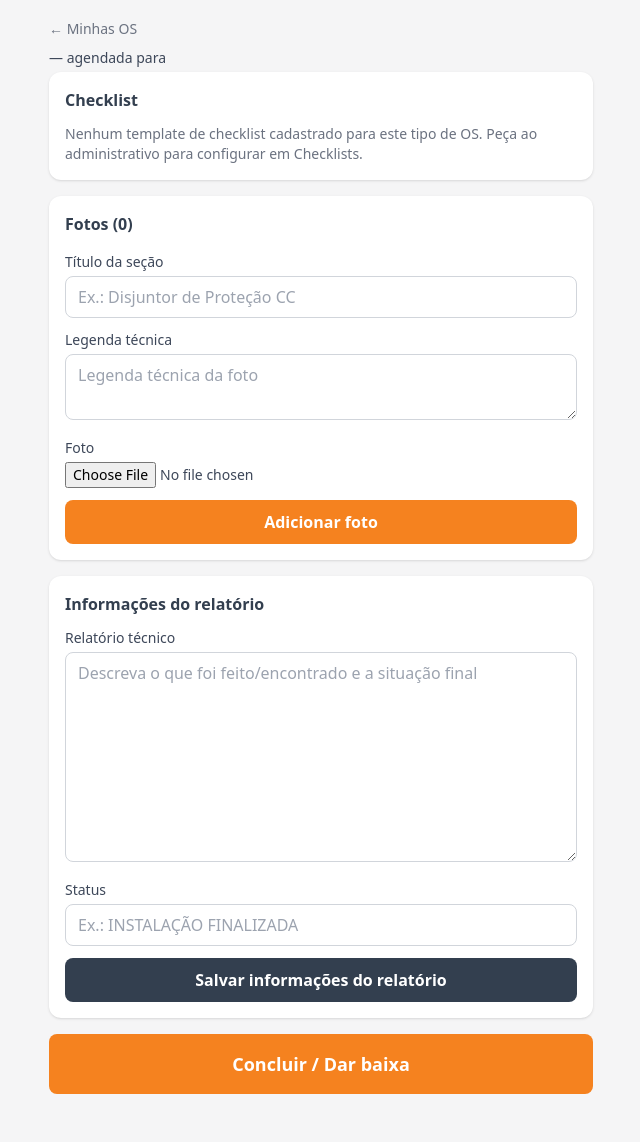
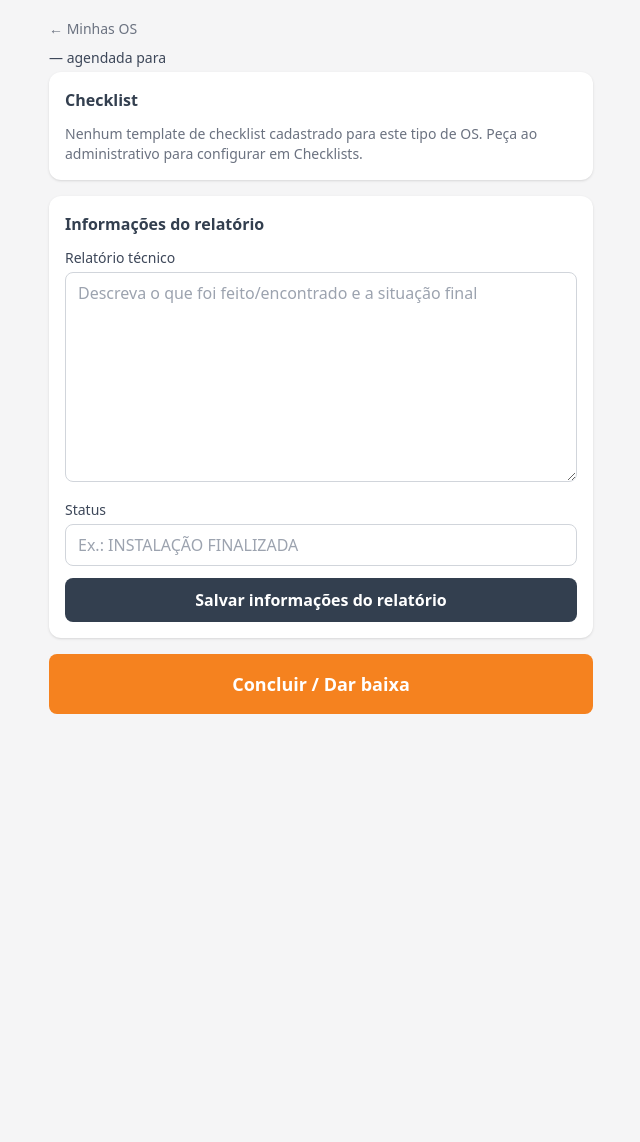
Before and after one commit to jefso137-boot/jsxenergy, a Django app: template templates/tecnico/detalhe_os.html in a window 1280 px wide. Shown: the whole page, without its empty margins (319-959 px from the left). After the commit the page ends 714 px from the top, so only its background shows below. Run offline with Django 5.2, Linux system fonts and the light colour scheme; the template is opened without the code that fills it: values that come from a table or form of the project are taken from there, others are empty; some libraries are stand-ins or nearby versions.

Commit message:
Remove standalone Fotos section, PDF photos now come from checklist
The free-form "Fotos" section duplicated what checklist FOTO-type
questions already do. PDF photo report pages are now built directly
from checklist items with tipo_campo=FOTO that were answered with a
photo, using the question text as the page title. The blanket
"at least one photo" requirement on dar_baixa was dropped in favor
of per-item obrigatorio validation, which already covers this.

```diff
--- a/apps/ordens/forms.py
+++ b/apps/ordens/forms.py
@@ -1,6 +1,6 @@
 from django import forms
 
-from .models import OrdemServico, OsFoto
+from .models import OrdemServico
 
 
 class OsNarrativaForm(forms.ModelForm):
@@ -20,14 +20,3 @@ class OsNarrativaForm(forms.ModelForm):
             ),
             "status_pill_text": forms.TextInput(attrs={"placeholder": "Ex.: INSTALAÇÃO FINALIZADA"}),
         }
-
-
-class OsFotoForm(forms.ModelForm):
-    class Meta:
-        model = OsFoto
-        fields = ["titulo_secao", "legenda", "imagem", "ordem"]
-        widgets = {
-            "titulo_secao": forms.TextInput(attrs={"placeholder": "Ex.: Disjuntor de Proteção CC"}),
-            "legenda": forms.Textarea(attrs={"rows": 2, "placeholder": "Legenda técnica da foto"}),
-            "imagem": forms.ClearableFileInput(attrs={"accept": "image/*"}),
-        }
--- a/templates/tecnico/detalhe_os.html
+++ b/templates/tecnico/detalhe_os.html
@@ -67,49 +67,6 @@
     {% endif %}
 </section>
 
-<!-- ===================== FOTOS ===================== -->
-<section class="bg-white rounded-xl shadow p-4 mb-4">
-    <h2 class="font-bold text-navy mb-3">Fotos ({{ fotos|length }})</h2>
-
-    <div class="space-y-3 mb-4">
-        {% for foto in fotos %}
-        <div class="flex gap-3 items-start border border-gray-100 rounded-lg p-2">
-            <img src="{{ foto.imagem.url }}" class="w-16 h-16 object-cover rounded-lg flex-shrink-0">
-            <div class="flex-1 min-w-0">
-                <p class="text-sm font-semibold truncate">{{ foto.titulo_secao }}</p>
-                <p class="text-xs text-gray-500 truncate">{{ foto.legenda }}</p>
-            </div>
-            <form method="post">
-                {% csrf_token %}
-                <input type="hidden" name="acao" value="excluir_foto">
-                <input type="hidden" name="foto_id" value="{{ foto.id }}">
-                <button type="submit" class="text-xs text-red-600">Excluir</button>
-            </form>
-        </div>
-        {% endfor %}
-    </div>
-
-    <form method="post" enctype="multipart/form-data" class="space-y-3">
-        {% csrf_token %}
-        <input type="hidden" name="acao" value="add_foto">
-        <div>
-            <label class="block text-sm font-medium mb-1">Título da seção</label>
-            {% render_field foto_form.titulo_secao class="w-full rounded-lg border border-gray-300 px-3 py-2" %}
-        </div>
-        <div>
-            <label class="block text-sm font-medium mb-1">Legenda técnica</label>
-            {% render_field foto_form.legenda class="w-full rounded-lg border border-gray-300 px-3 py-2" %}
-        </div>
-        <div>
-            <label class="block text-sm font-medium mb-1">Foto</label>
-            {% render_field foto_form.imagem class="w-full text-sm" %}
-        </div>
-        <button type="submit" class="w-full bg-orange text-white font-bold rounded-lg py-2.5">
-            Adicionar foto
-        </button>
-    </form>
-</section>
-
 <!-- ===================== RELATÓRIO (conteúdo do PDF) ===================== -->
 <section class="bg-white rounded-xl shadow p-4 mb-4">
     <h2 class="font-bold text-navy mb-3">Informações do relatório</h2>
```
Also changed, not shown: apps/ordens/admin.py (+2 -9 lines), apps/ordens/views_tecnico.py (+2 -24 lines), apps/relatorios/pdf.py (+16 -8 lines).
